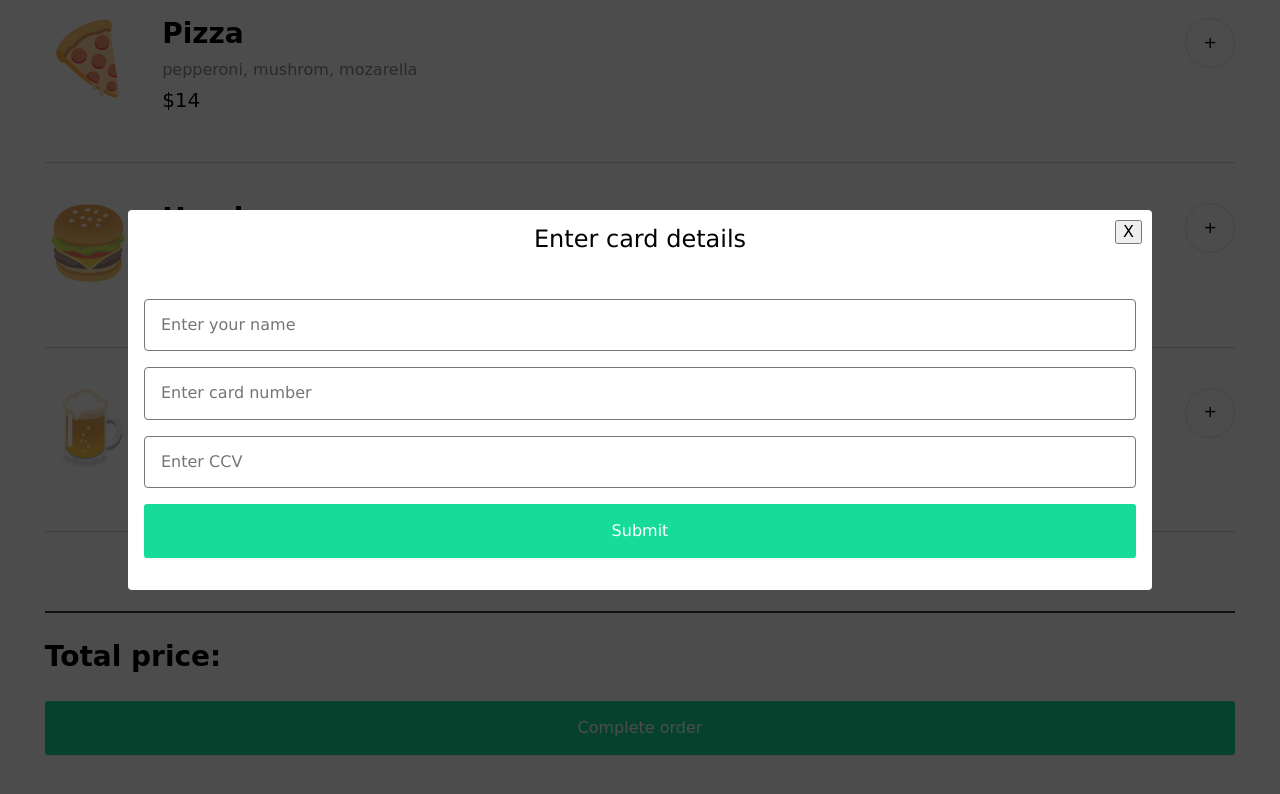
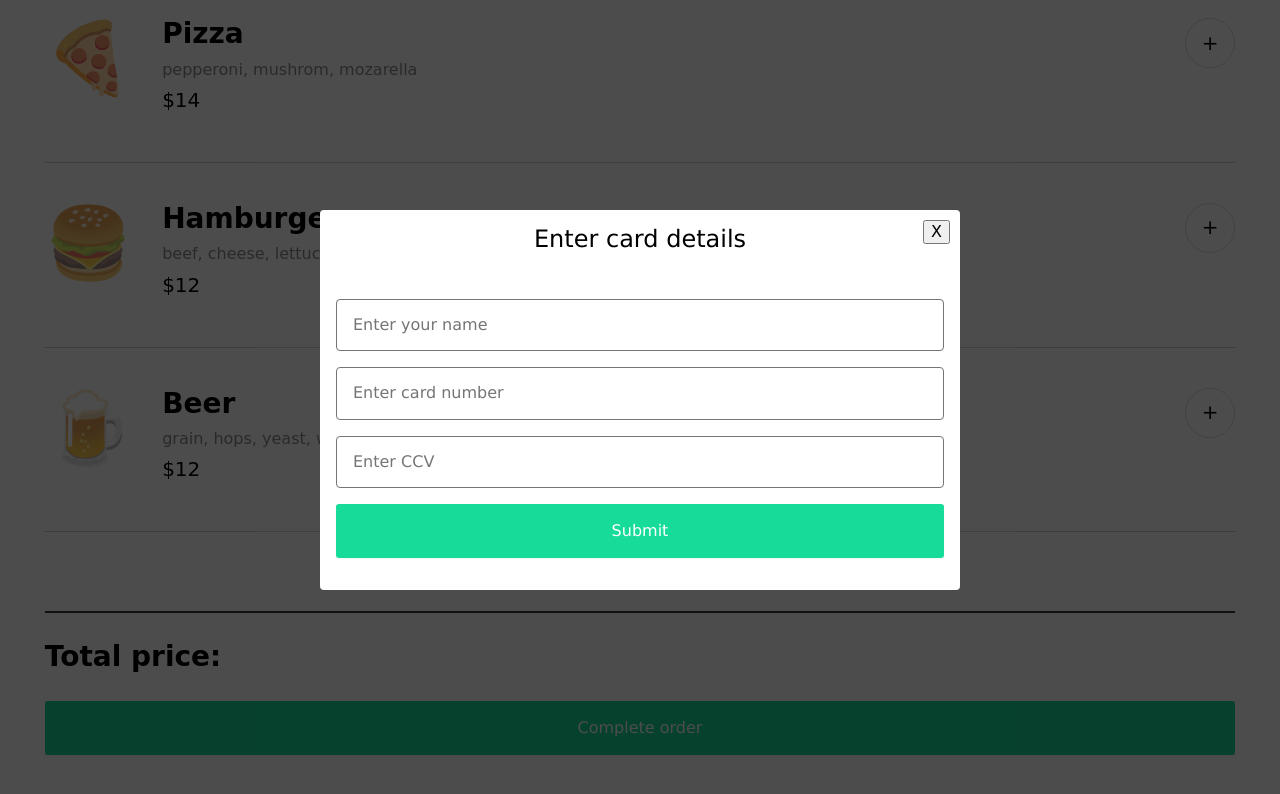
Before and after one commit to webfliccy/Scrimba-JS-restaurant-ordering, a website built with Vite: page index.html in a window 1280 px wide. Both pictures are taken after a click on the button "Complete order". Shown: the part 236-1030 px from the top of the page. Built offline with nearby package versions, Linux system fonts and the light colour scheme; a web font is replaced by a local one.

Commit message:
styling and form submit error
PreventDefault() stops HTML5 validation. Fixed to only fires if form validates.

```diff
--- a/index.css
+++ b/index.css
@@ -129,6 +129,8 @@ input[type="text"] {
     border: 1.5px solid #DEDEDE;
     border-radius: 50%;
     background: #fff;
+    font-size: 2rem;
+    font-family: Verdana, Geneva, Tahoma, sans-serif;
 }
 
 
@@ -184,6 +186,7 @@ input[type="text"] {
     color: #fff;
     cursor: pointer;
     transition-duration: 600ms;
+    font-family: Verdana, Geneva, Tahoma, sans-serif;
 }
 
 .checkout-submit:hover {
@@ -216,10 +219,12 @@ input[type="text"] {
 .cc-modal-content {
     position: relative;
     width: 80%;
+    max-width: 40em;
     background: #fff;
     margin: auto;
     overflow: scroll;
     border-radius: 4px;
+
 }
 
 .cc-modal-close {
--- a/index.html
+++ b/index.html
@@ -4,6 +4,7 @@
         <link rel="preconnect" href="https://fonts.gstatic.com" crossorigin>
         <link href="https://fonts.googleapis.com/css2?family=Smythe&display=swap" rel="stylesheet">
        <link rel="stylesheet" href="index.css">
+       <meta name="viewport" content="width=device-width, initial-scale=1" />
     </head>
     <body>
         <header class="header">
@@ -33,7 +34,7 @@
             <div class="cc-modal-content">
                 <div class="modal-container">
                 <button class="cc-modal-close" title="close" id="cc-modal-close">X</button>
-                <form>
+                <form id="cc-form">
                     <fieldset>
                         <legend>Enter card details</legend>
                         <input type="text" placeholder="Enter your name" name="name" id="customer-name" required>
--- a/index.js
+++ b/index.js
@@ -31,6 +31,8 @@ document.addEventListener("click", function(e){
         document.getElementById("cc-modal").classList.toggle("hidden")
     }
     else if (e.target.id === "submit-payment"){
+        const thisForm = document.getElementById("cc-form")
+        if (thisForm.checkValidity()) {
             e.preventDefault()
             document.getElementById("cc-modal").classList.toggle("hidden")
             //disable order buttons
@@ -39,6 +41,7 @@ document.addEventListener("click", function(e){
             //show success msg
             const customerName = document.getElementById("customer-name")
             document.getElementById("checkout").innerHTML = `<div class="success-msg">Thanks, ${customerName.value}! Your order is on its way!</div>`
+        }
     }
 
 })
```
Lines whose indentation alone changed are shown as unchanged.
